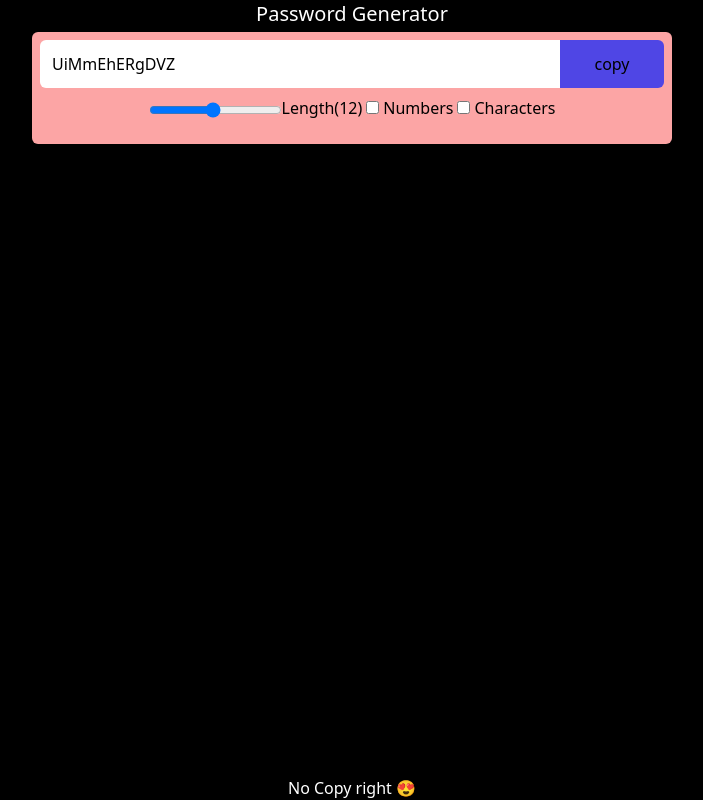
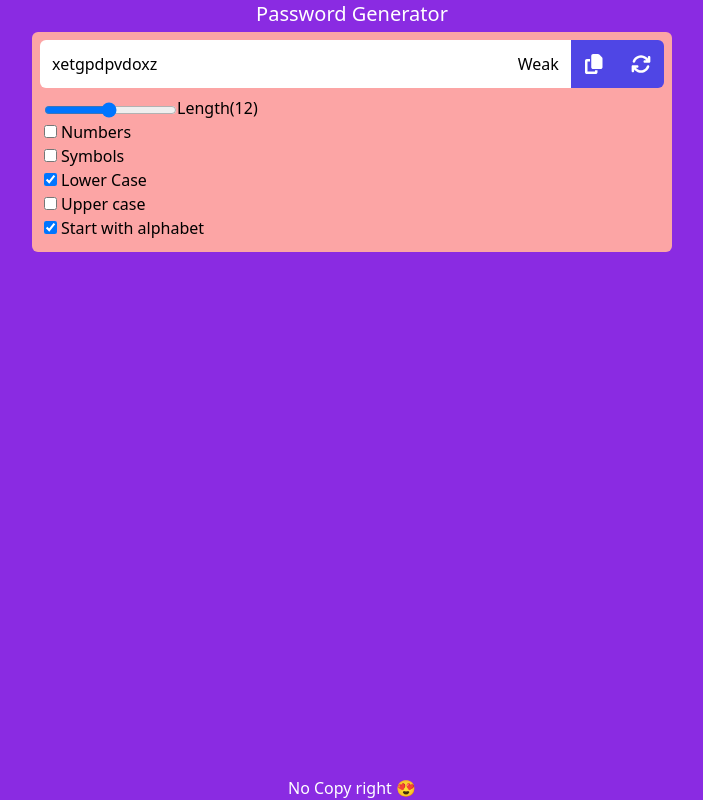
Before and after one commit to piyushmbm45/password_generator, a React (Vite) app: page / in a window 1280 px wide. Shown: the whole page, without its empty margins (288-991 px from the left). Built offline with nearby package versions, Linux system fonts and the light colour scheme.

Commit message:
Improve - password refresh, icon, strength

```diff
--- a/index.html
+++ b/index.html
@@ -8,7 +8,7 @@
   <title>Vite + React + TS</title>
 </head>
 
-<body style="background-color: #000;">
+<body>
   <div id="root"></div>
   <script type="module" src="/src/main.tsx"></script>
 </body>
--- a/package.json
+++ b/package.json
@@ -15,6 +15,9 @@
     "deploy": "gh-pages -d build"
   },
   "dependencies": {
+    "@fortawesome/fontawesome-svg-core": "^6.4.2",
+    "@fortawesome/free-solid-svg-icons": "^6.4.2",
+    "@fortawesome/react-fontawesome": "^0.2.0",
     "react": "^18.2.0",
     "react-dom": "^18.2.0"
   },
--- a/src/Gen.tsx
+++ b/src/Gen.tsx
@@ -1,48 +1,78 @@
+import { faCopy, faRefresh } from '@fortawesome/free-solid-svg-icons';
+import { FontAwesomeIcon } from '@fortawesome/react-fontawesome';
 import { useCallback, useEffect, useMemo, useRef, useState } from 'react';
 
 export function Gen() {
   const inputRef = useRef<HTMLInputElement | null>(null);
   const [length, setLength] = useState(12);
-  const [isNum, setIsNum] = useState(false);
-  const [isChar, setIsChar] = useState(false);
+  const [counter, setCounter] = useState(0);
+  const [check, setChecks] = useState({
+    isNum: false,
+    isSymbol: false,
+    isUpper: false,
+    isLower: true,
+    isStartAlpha: true,
+  });
   const [password, setPassword] = useState('');
 
-  const strPass = useMemo(
-    () => generateRandString(length, isNum, isChar),
-    [length, isNum, isChar]
-  );
+  const { str: strPass, strength } = useMemo(() => {
+    const { str, strength } = generateRandString(
+      length,
+      check.isNum,
+      check.isSymbol,
+      check.isLower,
+      check.isStartAlpha,
+      check.isUpper
+    );
+    return { str, strength };
+  }, [length, check, counter]);
+
+  const onRefresh = () => {
+    setCounter(counter + 1);
+  };
 
   useEffect(() => {
     setPassword(strPass);
-  }, [length, isNum, isChar, strPass]);
+  }, [length, check, strPass]);
 
   const onClickCopy = useCallback(() => {
     inputRef.current?.select();
     navigator.clipboard.writeText(password);
   }, [password]);
 
+  const handleCheckbox = (e: any, key: string) => {
+    setChecks({ ...check, [key]: e.target.checked });
+  };
+
   return (
     <div className=" flex justify-center">
-      <div className="rounded-md bg-red-300 text-center m-1 p-1 w-1/2 h-auto md:h-28">
+      <div className="rounded-md bg-red-300 text-center m-1 p-1 w-1/2 h-auto">
         <div className=" m-1 flex justify-center mb-2">
           <input
             type="text"
-            className="rounded-l-md p-3 w-1/2 md:w-10/12"
+            className="rounded-l-md p-3 w-1/2 md:w-11/12"
             ref={inputRef}
             value={password}
-            // onChange={(e) => setPassword(e.target.value)}
-          />
+            onChange={(e) => setPassword(e.target.value)}
+          ></input>
+          <span className=" bg-white p-3">{strength}</span>
           <button
-            className="bg-indigo-600 rounded-r-md p-3 w-1/2 md:w-2/12"
+            className="bg-indigo-600 p-3 w-1/2 md:w-1/12"
             onClick={onClickCopy}
           >
-            copy
+            <FontAwesomeIcon icon={faCopy} color="white" size="lg" />
+          </button>
+          <button
+            className="bg-indigo-600 rounded-r-md p-3 w-1/2 md:w-1/12"
+            onClick={onRefresh}
+          >
+            <FontAwesomeIcon icon={faRefresh} color="white" size="lg" />
           </button>
         </div>
-        <div className="m-2 flex align-middle justify-center mt-2 flex-col md:flex-row">
+        <div className="m-2 flex items-baseline justify-start mt-2 flex-col">
           <label htmlFor="length">
             <input
-              min={0}
+              min={6}
               max={30}
               type="range"
               onChange={(e) => setLength(Number(e.target.value))}
@@ -50,15 +80,15 @@ export function Gen() {
             />
             Length({length})
           </label>
-          <label htmlFor="input" className=" mr-1">
+          <label htmlFor="input">
             <input
-              className=" ml-1 mr-1"
+              className="mr-1"
               type="checkbox"
               name="Numbers"
-              checked={isNum}
+              checked={check.isNum}
               id="num"
               aria-label="numbers"
-              onChange={(e) => setIsNum(e.target.checked)}
+              onChange={(e) => handleCheckbox(e, 'isNum')}
             ></input>
             Numbers
           </label>
@@ -66,13 +96,49 @@ export function Gen() {
             <input
               className=" mr-1"
               type="checkbox"
-              name="Characters"
+              name="Symbols"
               id="char"
-              checked={isChar}
+              checked={check.isSymbol}
+              aria-label="symbols"
+              onChange={(e) => handleCheckbox(e, 'isSymbol')}
+            ></input>
+            Symbols
+          </label>
+          <label htmlFor="input">
+            <input
+              className=" mr-1"
+              type="checkbox"
+              name="LowerCase"
+              id="char"
+              checked={check.isLower}
+              aria-label="Lowercase"
+              onChange={(e) => handleCheckbox(e, 'isLower')}
+            ></input>
+            Lower Case
+          </label>
+          <label htmlFor="input">
+            <input
+              className=" mr-1"
+              type="checkbox"
+              name="Uppercase"
+              id="char"
+              checked={check.isUpper}
+              aria-label="Upper case"
+              onChange={(e) => handleCheckbox(e, 'isUpper')}
+            ></input>
+            Upper case
+          </label>
+          <label htmlFor="input">
+            <input
+              className=" mr-1"
+              type="checkbox"
+              name="is Begin with Alphabet"
+              id="char"
+              checked={check.isStartAlpha}
               aria-label="characters"
-              onChange={(e) => setIsChar(e.target.checked)}
+              onChange={(e) => handleCheckbox(e, 'isStartAlpha')}
             ></input>
-            Characters
+            Start with alphabet
           </label>
         </div>
       </div>
@@ -80,77 +146,45 @@ export function Gen() {
   );
 }
 
-function generateRandString(length: number, isNum: boolean, isChar: boolean) {
+function generateRandString(
+  length: number,
+  isNum: boolean,
+  isChar: boolean,
+  isLower: boolean,
+  isStartAlpha: boolean,
+  isUpper: boolean
+) {
+  const nums = '0123456789';
+  const symbols = '!@#$%^&*()_-+=[]{}|\\:;"<>,.?/';
+  const smallLetters = 'abcdefghijklmnopqrstuvwxyz';
+  const capitalLetters = 'ABCDEFGHIJKLMNOPQRSTUVWXYZ';
+
+  let charSet = '';
+
+  if (isNum) charSet += nums;
+  if (isChar) charSet += symbols;
+  if (isLower) charSet += smallLetters;
+  if (isUpper) charSet += capitalLetters;
+
+  if (!charSet) {
+    return { str: '', strength: 'Weak' };
+  }
+
   let str = '';
+  const charSetLength = charSet.length;
+
   for (let i = 0; i < length; i++) {
-    if (isNum && isChar) {
-      str += alphabet.concat(nums, char)[Math.floor(Math.random() * 66)];
-    } else if (isChar) {
-      str += alphabet.concat(char)[Math.floor(Math.random() * 56)];
-    } else if (isNum) {
-      str += alphabet.concat(nums)[Math.floor(Math.random() * 62)];
-    } else {
-      str += alphabet[Math.floor(Math.random() * 52)];
-    }
+    str += charSet[Math.floor(Math.random() * charSetLength)];
   }
-  return str;
+
+  // Strength of password
+  let strength = 'Weak';
+  if (isLower && isUpper && isNum && isChar && length >= 8) {
+    strength = 'Strong';
+  } else if ((isLower || isUpper) && isChar && length >= 6) {
+    strength = 'Moderate';
+  }
+
+  console.log(`Strength of password: ${strength}`);
+  return { str, strength };
 }
-
-const alphabet = [
-  'a',
-  'b',
-  'c',
-  'd',
-  'e',
-  'f',
-  'g',
-  'h',
-  'i',
-  'j',
-  'k',
-  'l',
-  'm',
-  'n',
-  'o',
-  'p',
-  'q',
-  'r',
-  's',
-  't',
-  'u',
-  'v',
-  'w',
-  'x',
-  'y',
-  'z',
-  'A',
-  'B',
-  'C',
-  'D',
-  'E',
-  'F',
-  'G',
-  'H',
-  'I',
-  'J',
-  'K',
-  'L',
-  'M',
-  'N',
-  'O',
-  'P',
-  'Q',
-  'R',
-  'S',
-  'T',
-  'U',
-  'V',
-  'W',
-  'X',
-  'Y',
-  'Z',
-];
-
-const nums = ['1', '2', '3', '4', '5', '6', '7', '8', '9', '0'];
-
-const char = ['@', '#', '$', '%'];
--- a/src/index.css
+++ b/src/index.css
@@ -1,3 +1,7 @@
 @tailwind base;
 @tailwind components;
 @tailwind utilities;
+
+body {
+  background-color: blueviolet;
+}
```
Also changed, not shown: 1 other file (tests, documents, lock files or other folders).
